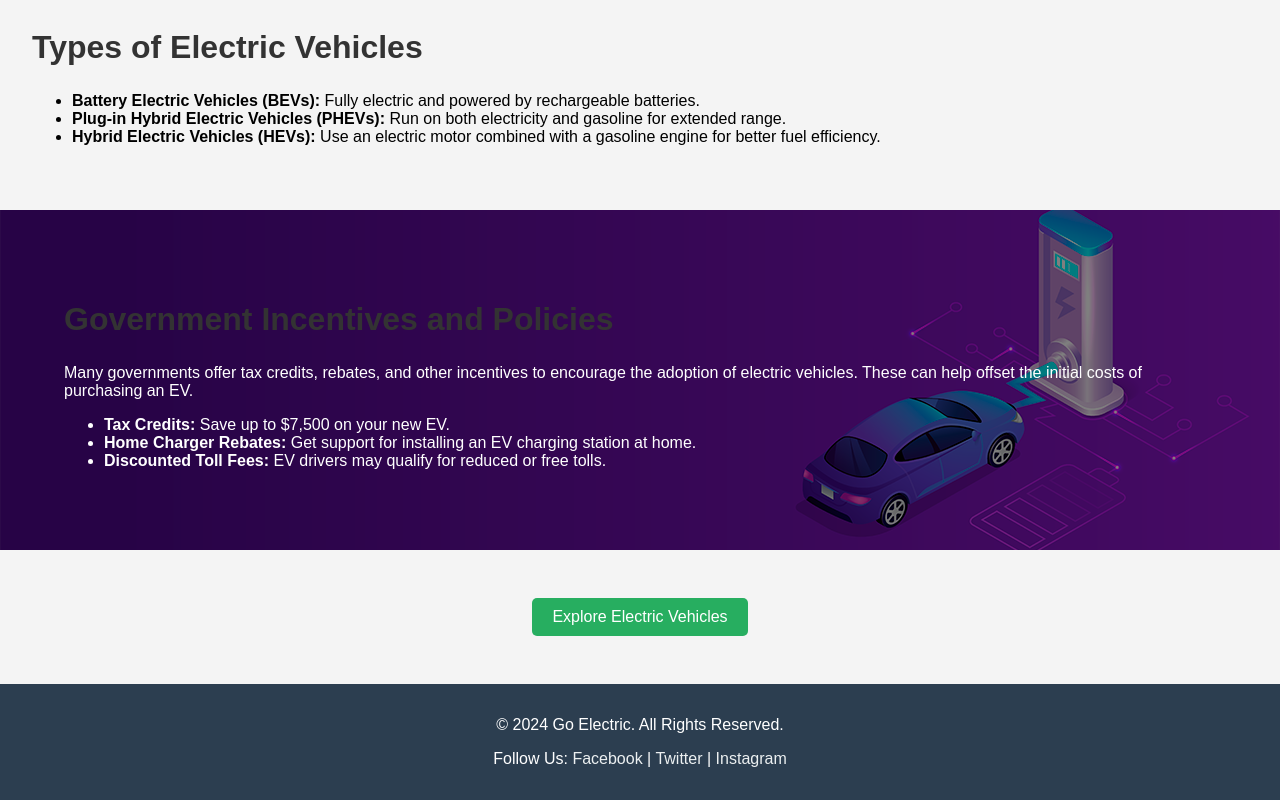
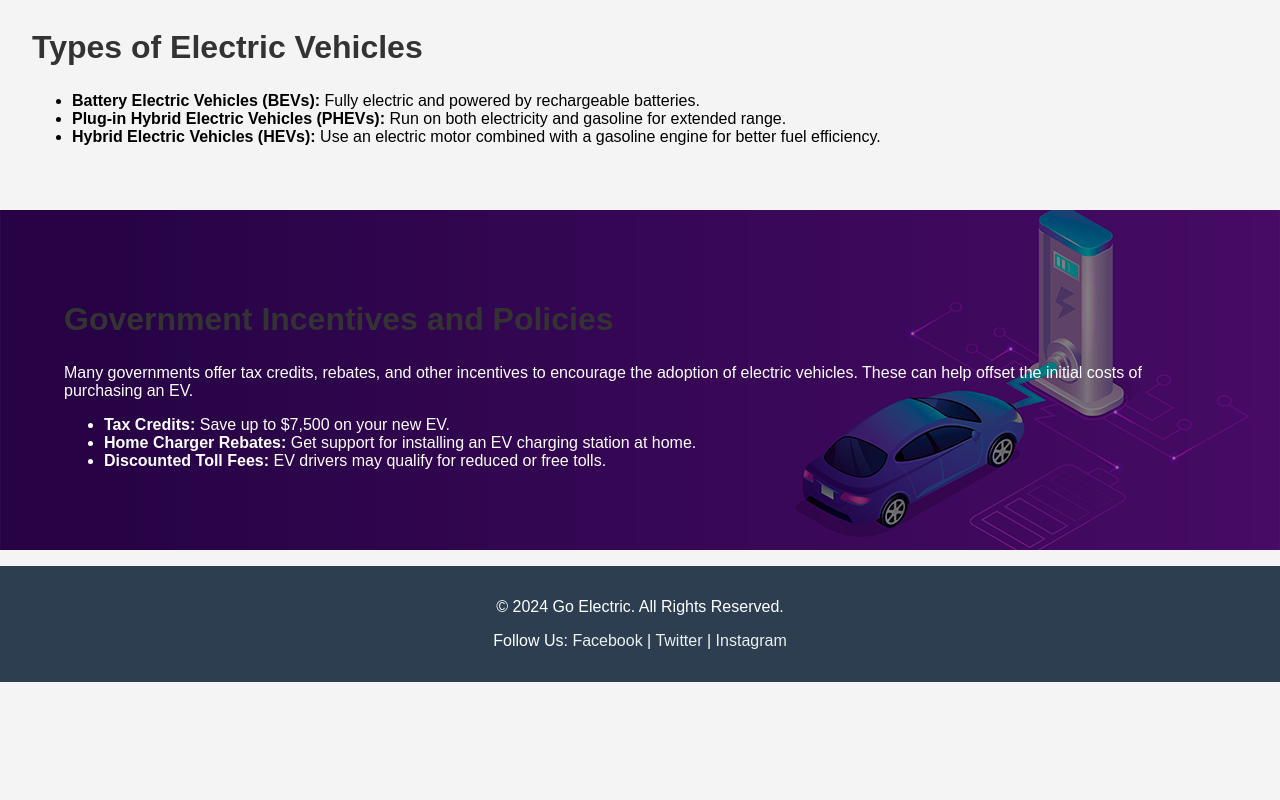
Before and after one commit to project2024-ops/electricvechiles, a plain HTML site: page index.html in a window 1280 px wide. Shown: the part 1018-1818 px from the top of the page. After the commit the page ends 1700 px from the top, so only its background shows below. Drawn offline with Linux system fonts and the light colour scheme.

Commit message:
Update index.html

```diff
--- a/index.html
+++ b/index.html
@@ -197,11 +197,6 @@
         </ul>
     </section>
 
-    <!-- Call to Action -->
-    <section style="text-align: center;">
-        <a href="#" class="cta-button">Explore Electric Vehicles</a>
-    </section>
-
     <!-- Footer Section -->
     <footer>
         <p>&copy; 2024 Go Electric. All Rights Reserved.</p>
```
